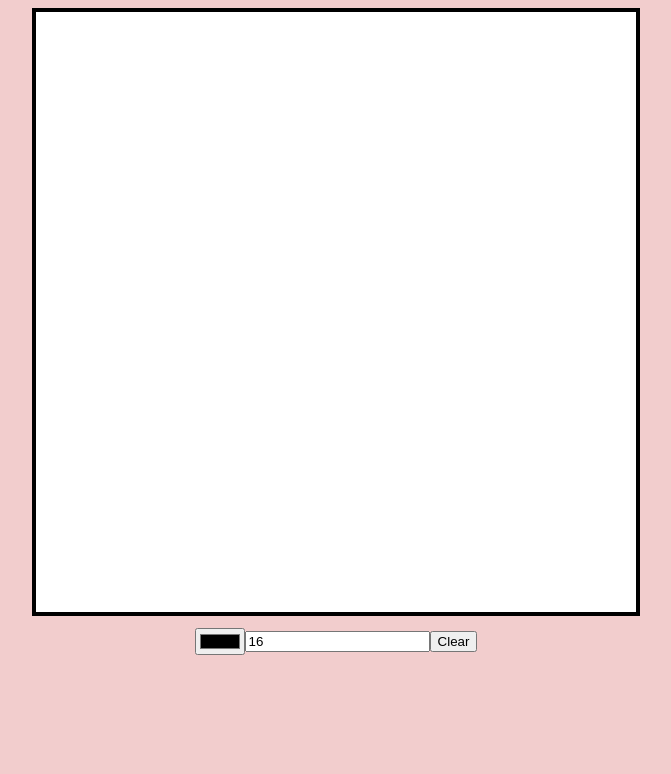
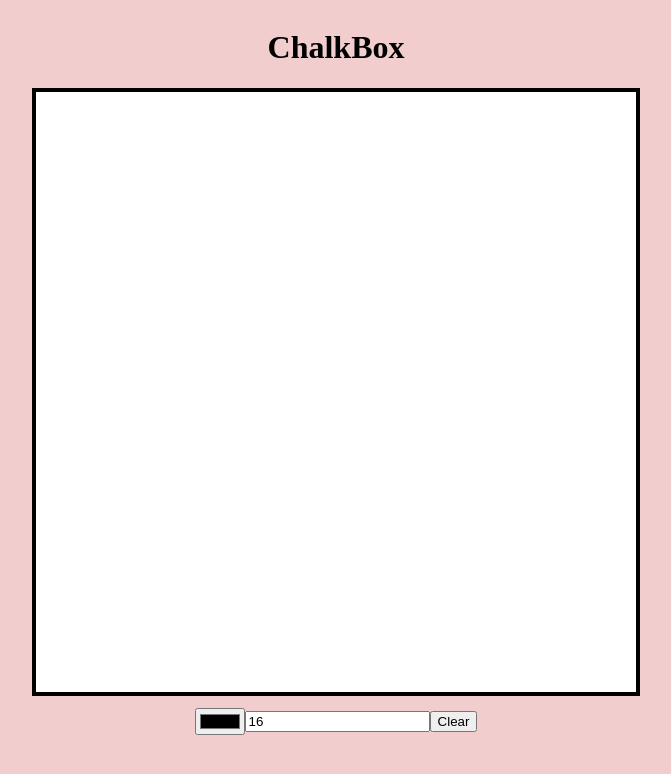
Before and after one commit to MahmoudESSE/chalkbox, a website: page index.html in a window 1280 px wide. Shown: the whole page, without its empty margins (304-975 px from the left). Drawn offline with Linux system fonts and the light colour scheme.

Commit message:
style: add header
Signed-off-by: MahmoudESSE <mahmoudessehayli@gmail.com>

```diff
--- a/css/style.css
+++ b/css/style.css
@@ -5,6 +5,13 @@ body {
   justify-content: center;
   align-items: center;
   /* end centering a div*/
+}
+
+.header {
+  font-size: 32px;
+  display: flex;
+  justify-content: center;
+  align-items: center;
 }
 
 .grid {
--- a/index.html
+++ b/index.html
@@ -9,6 +9,7 @@
   </head>
   <body>
     <main>
+      <h1 class="header">ChalkBox</h1>
       <div id="grid"></div>
       <div id="settings" class="settings">
         <input type="color" name="color" id="color" />
```
